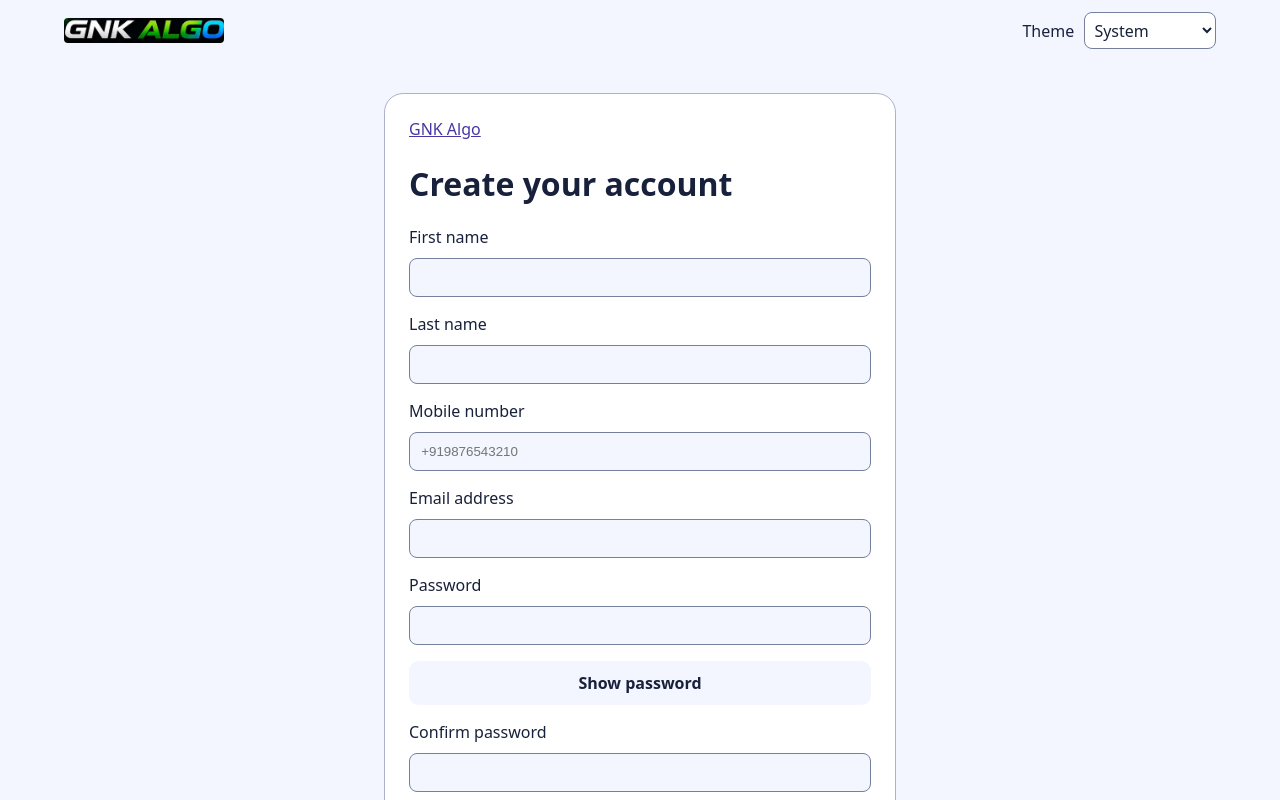
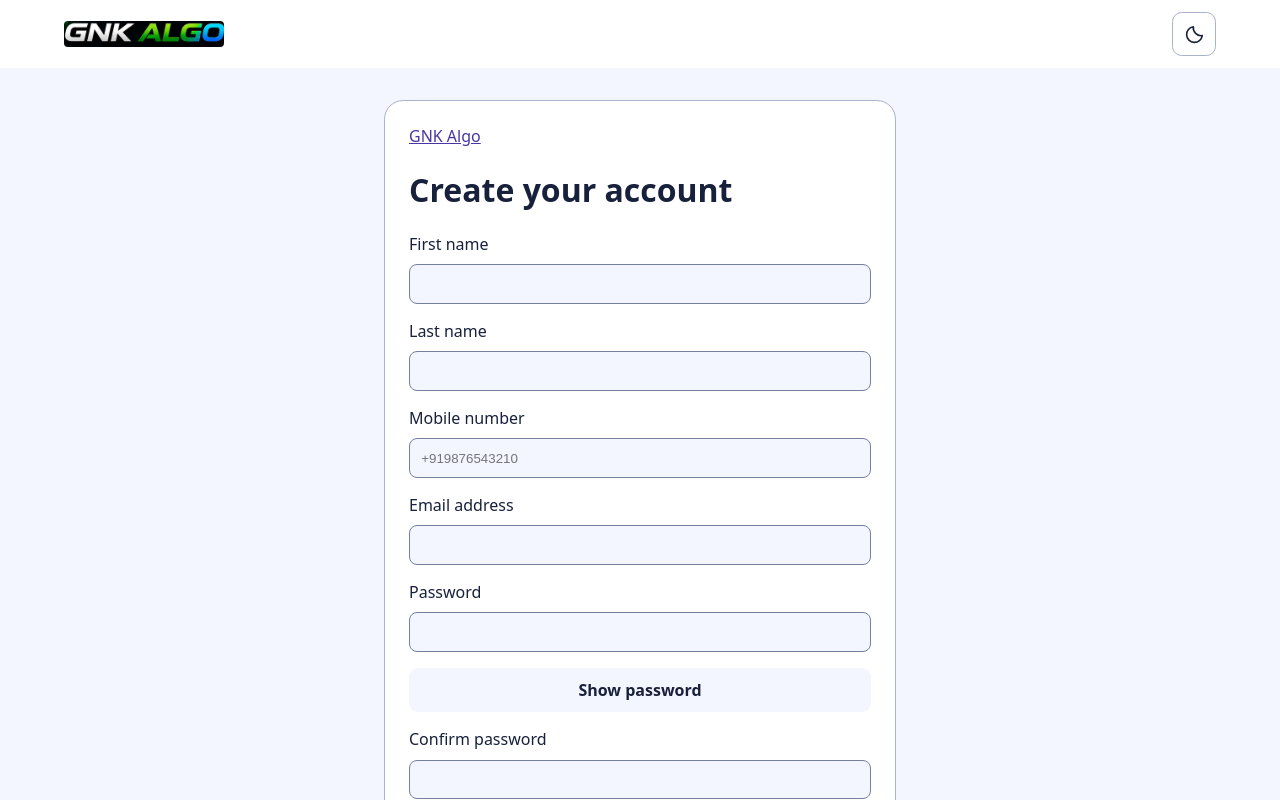
Before and after one commit to GNK074/Algo_Gnk, a Next.js app in the folder frontend/: page /register in a window 1280 px wide. Shown: the top 800 px of the page. Built offline with nearby package versions, Linux system fonts and the light colour scheme.

Commit message:
Add light and dark toggle and modal risk acknowledgment

```diff
--- a/frontend/src/app/globals.css
+++ b/frontend/src/app/globals.css
@@ -21,8 +21,6 @@ dialog.panel { color: inherit; margin: auto; max-height: calc(100dvh - 2rem); }
 dialog::backdrop { background: rgb(3 7 18 / 75%); }
 
 .theme-bar { display: flex; justify-content: flex-end; padding: .75rem clamp(1rem,5vw,5rem); }
-.theme-control { display: flex; align-items: center; }
-.theme-control select { color: inherit; background: var(--surface, #141d34); border: 1px solid #75809d; border-radius: .5rem; padding: .35rem; font: inherit; }
 :root[data-theme=light] { color-scheme: light; --surface: #fff; --base: #f3f5ff; --ink: #18213b; --link: #4936a3; --glow: #dbd4ff; --border: #aab2cc; }
 @media (prefers-color-scheme: light) {
   :root:not([data-theme=dark]) { color-scheme: light; --surface: #fff; --base: #f3f5ff; --ink: #18213b; --link: #4936a3; --glow: #dbd4ff; --border: #aab2cc; }
@@ -48,5 +46,19 @@ dialog.risk-disclosure { width: min(38rem, calc(100% - 2rem)); }
 .theme-bar { justify-content: space-between; align-items: center; }
 .gnk-brand { display: block; position: relative; overflow: hidden; width: 10rem; height: 1.6rem; border-radius: .25rem; }
 .gnk-brand img { position: absolute; width: 22rem; max-width: none; left: -5.9rem; top: -6.25rem; }
-:root[data-theme=carbon] { color-scheme: dark; --surface: #171717; --base: #080808; --ink: #f5f5f5; --link: #d0c6ff; --glow: #252525; --border: #555; }
-:root[data-theme=royal] { color-scheme: dark; --surface: #17295c; --base: #0b163d; --ink: #f3f6ff; --link: #c3d3ff; --glow: #284ab1; --border: #6078ac; }
+
+.theme-toggle { display: grid; place-items: center; width: 44px; height: 44px; padding: 0; color: inherit; background: var(--surface, #141d34); border: 1px solid var(--border, #75809d); }
+.theme-toggle:focus-visible { outline: 2px solid currentColor; outline-offset: 3px; }
+.theme-toggle svg { width: 21px; height: 21px; fill: none; stroke: currentColor; stroke-width: 1.8; stroke-linecap: round; stroke-linejoin: round; }
+.theme-toggle .theme-moon, :root[data-theme=light] .theme-sun { display: none; }
+:root[data-theme=light] .theme-moon { display: block; }
+@media (prefers-color-scheme: light) {
+  :root:not([data-theme]) .theme-moon { display: block; }
+  :root:not([data-theme]) .theme-sun { display: none; }
+}
+header, footer, .theme-bar { background-color: var(--surface, #141d34); border-color: var(--border, #323b55); }
+@media (prefers-reduced-motion: no-preference) {
+  :root, header, footer, .theme-bar, .panel, article, input, button, a { transition: background-color 240ms ease, color 240ms ease, border-color 240ms ease; }
+  .theme-toggle svg { animation: theme-icon-in 240ms ease; }
+}
+@keyframes theme-icon-in { from { opacity: .5; transform: rotate(-12deg); } }
--- a/frontend/src/app/layout.tsx
+++ b/frontend/src/app/layout.tsx
@@ -6,7 +6,7 @@ export const metadata = { title: 'GNK Algo', description: 'GNK Algo account mana
 
 export default function Layout({ children }: { children: ReactNode }) {
   return <html lang="en" suppressHydrationWarning>
-    <head><script dangerouslySetInnerHTML={{ __html: "try { var theme = localStorage.getItem('gnk-theme'); if (theme === 'light' || ['dark','carbon','royal'].includes(theme)) document.documentElement.dataset.theme = theme === 'dark' ? 'carbon' : theme; } catch {}" }} /></head>
+    <head><script dangerouslySetInnerHTML={{ __html: "try { var theme = localStorage.getItem('gnk-theme'); if (theme === 'light' || ['dark','carbon','royal'].includes(theme)) document.documentElement.dataset.theme = theme === 'light' ? 'light' : 'dark'; } catch {}" }} /></head>
     <body><aside className="theme-bar"><a className="gnk-brand" href="/" aria-label="GNK Algo home"><img src="/gnk-brand.jpg" alt="GNK Algo" /></a><ThemeControl /></aside>{children}</body>
   </html>;
 }
--- a/frontend/src/components/account-form.tsx
+++ b/frontend/src/components/account-form.tsx
@@ -22,7 +22,7 @@ export default function AccountForm({ register = false }: { register?: boolean }
 
   useEffect(() => {
     if (!signedIn || recovery.length) return;
-    const timer = window.setTimeout(() => window.location.replace('/risk-disclosure'), 1500);
+    const timer = window.setTimeout(() => window.location.replace('/dashboard'), 1500);
     return () => window.clearTimeout(timer);
   }, [signedIn, recovery]);
 
--- a/frontend/src/components/account-view.tsx
+++ b/frontend/src/components/account-view.tsx
@@ -1,6 +1,7 @@
 'use client';
 
 import Link from 'next/link';
+import RiskDisclosure from './risk-disclosure';
 import { useEffect, useState } from 'react';
 
 type Account = {
@@ -14,6 +15,7 @@ type Account = {
 };
 
 export default function AccountView({ profile = false }: { profile?: boolean }) {
+  const [needsDisclosure, setNeedsDisclosure] = useState(false);
   const [account, setAccount] = useState<Account>();
   const [message, setMessage] = useState('Checking your session...');
   useEffect(() => {
@@ -21,7 +23,7 @@ export default function AccountView({ profile = false }: { profile?: boolean })
     async function load() {
       try {
         const response = await fetch('/api/auth/session', { cache: 'no-store', signal: controller.signal });
-        if (response.status === 403) { window.location.replace('/risk-disclosure'); return; }
+        if (response.status === 403) { setNeedsDisclosure(true); setMessage(''); return; }
         if (response.status === 401) { setMessage('Your session has ended. Please log in.'); return; }
         if (!response.ok) throw new Error();
         setAccount(await response.json());
@@ -44,6 +46,8 @@ export default function AccountView({ profile = false }: { profile?: boolean })
     }
   }
 
+  if (needsDisclosure) return <RiskDisclosure />;
+
   return <main className="panel">
     <Link href="/">GNK Algo</Link>
     <h1>{profile ? 'Profile' : 'Dashboard'}</h1>
--- a/frontend/src/components/theme-control.tsx
+++ b/frontend/src/components/theme-control.tsx
@@ -2,29 +2,46 @@
 
 import { useEffect, useState } from 'react';
 
-const choices = ['system', 'light', 'carbon', 'royal'] as const;
-type Theme = typeof choices[number];
+function normalize(value: string | null) {
+  if (value === 'light') return 'light';
+  if (value && ['dark', 'carbon', 'royal'].includes(value)) return 'dark';
+}
 
 export default function ThemeControl() {
-  const [theme, setTheme] = useState<Theme>('system');
+  const [dark, setDark] = useState(false);
 
   useEffect(() => {
-    const saved = document.documentElement.dataset.theme;
-    if (saved === 'light' || saved === 'carbon' || saved === 'royal') setTheme(saved);
+    const media = window.matchMedia('(prefers-color-scheme: dark)');
+    const root = document.documentElement;
+    function sync() {
+      setDark(root.dataset.theme ? root.dataset.theme === 'dark' : media.matches);
+    }
+    function storage(event: StorageEvent) {
+      if (event.key !== 'gnk-theme' && event.key !== null) return;
+      const theme = normalize(event.newValue);
+      if (theme) root.dataset.theme = theme;
+      else delete root.dataset.theme;
+      sync();
+    }
+    sync();
+    media.addEventListener('change', sync);
+    window.addEventListener('storage', storage);
+    return () => {
+      media.removeEventListener('change', sync);
+      window.removeEventListener('storage', storage);
+    };
   }, []);
 
-  function change(value: Theme) {
-    setTheme(value);
-    document.documentElement.dataset.theme = value;
-    try { localStorage.setItem('gnk-theme', value); } catch {}
+  function toggle() {
+    const next = dark ? 'light' : 'dark';
+    document.documentElement.dataset.theme = next;
+    setDark(!dark);
+    try { localStorage.setItem('gnk-theme', next); } catch {}
   }
 
-  return <label className="theme-control">
-    Theme
-    <select value={theme} onChange={event => change(event.target.value as Theme)}>
-      <option value="system">System</option>
-      <option value="light">Light</option>
-      <option value="carbon">Carbon Black</option><option value="royal">Royal Blue</option>
-    </select>
-  </label>;
+  return <button className="theme-toggle" type="button" onClick={toggle}
+    aria-label={dark ? 'Switch to light mode' : 'Switch to dark mode'}>
+    <svg className="theme-moon" viewBox="0 0 24 24" aria-hidden="true"><path d="M20.9 13.3A9 9 0 0 1 10.7 3.1a9 9 0 1 0 10.2 10.2Z" /></svg>
+    <svg className="theme-sun" viewBox="0 0 24 24" aria-hidden="true"><circle cx="12" cy="12" r="4" /><path d="M12 2v2m0 16v2M2 12h2m16 0h2M5 5l1.5 1.5m11 11L19 19M5 19l1.5-1.5m11-11L19 5" /></svg>
+  </button>;
 }
```
Also changed, not shown: frontend/src/app/risk-disclosure/page.tsx (+3 -58 lines), frontend/src/components/risk-disclosure.tsx (added, +62 -0 lines).
